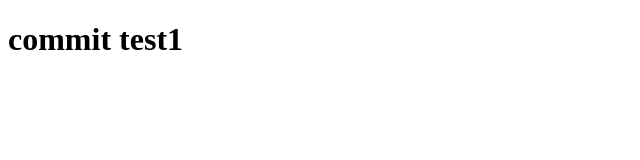
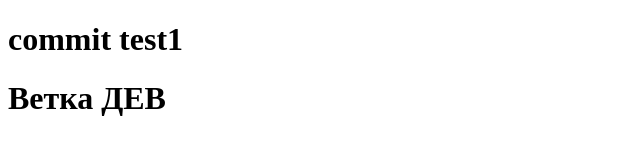
Before and after one commit to Artur-007/test, a plain HTML site: page index.html in a window 1280 px wide. Shown: the whole page, without its empty margins (0-640 px from the left). Drawn offline with Linux system fonts and the light colour scheme.

Commit message:
добавлен H1 ветка дев

```diff
--- a/index.html
+++ b/index.html
@@ -8,5 +8,6 @@
   </head>
   <body>
     <h1>commit test1</h1>
+    <h1>Ветка ДЕВ</h1>
   </body>
 </html>
```
